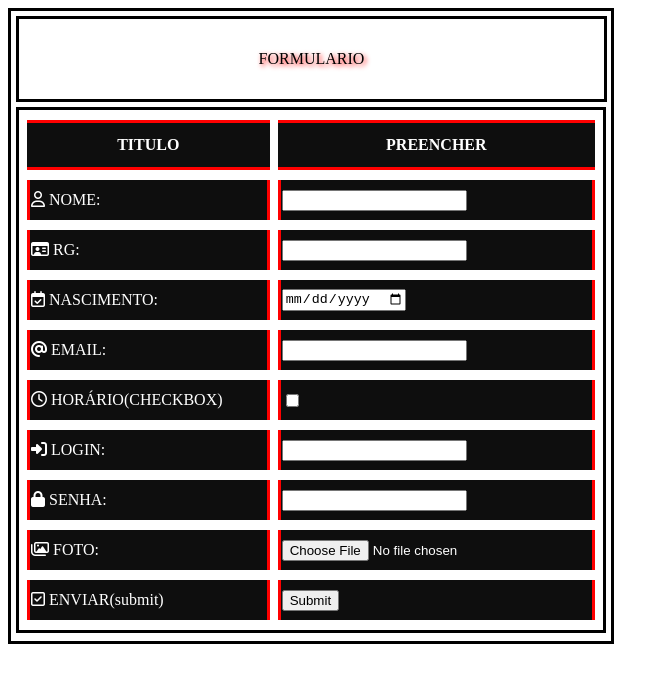
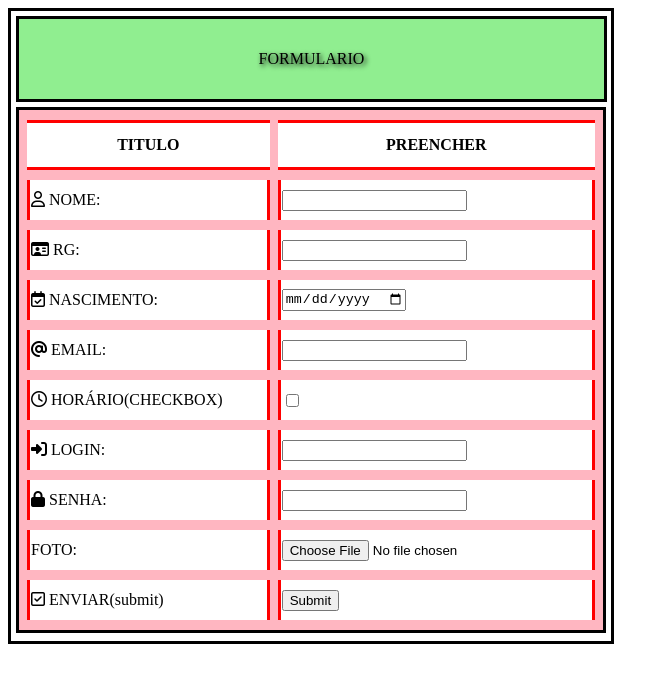
Before and after one commit to gitorress/curso_web_giovanna, a plain HTML site: page Aula 05/fotos/index.html in a window 1280 px wide. Shown: the whole page, without its empty margins (0-669 px from the left). Drawn offline with Linux system fonts and the light colour scheme.

Commit message:
esse esta certo

```diff
--- a/Aula 05/fotos/index.html
+++ b/Aula 05/fotos/index.html
@@ -7,10 +7,9 @@
     <script src="https://kit.fontawesome.com/365168cdc3.js" crossorigin="anonymous"></script>
 
    <!--inicio div principal-->
-   <div style="width: 600px; height: 630px; border: solid 3px black;">
+   <div class="principal">
 
-      <div style="width: 585px; height: 80px; border: solid 3px black; margin: 5px;
-      color: black; text-align: center; line-height: 80px; text-shadow: 2px 2px 5px red;">
+      <div class="formulario">
          FORMULARIO
 
       </div>
@@ -18,52 +17,52 @@
       <form>
          <table>
             <tr>
-               <th style="background-color: rgba(0, 0, 0, 0.945); color:white"> TITULO</th>
-               <th style="background-color: rgba(0, 0, 0, 0.945); color:white">PREENCHER</th>
+               <th > TITULO</th>
+               <th >PREENCHER</th>
             </tr>
             <tr>
-               <td style="background-color: rgba(0, 0, 0, 0.945); color:white"><i class="far fa-user"></i> NOME:</td>
-               <td style="background-color: rgba(0, 0, 0, 0.945); color:white"><input type="text"></td>
+               <td ><i class="far fa-user"></i> NOME:</td>
+               <td ><input type="text"></td>
             </tr>
 
             <tr>
-               <td style="background-color: rgba(0, 0, 0, 0.945); color:white"><i class="far fa-id-card"></i> RG:</td>
-               <td style="background-color: rgba(0, 0, 0, 0.945); color:white"><input type="number"></td>
+               <td ><i class="far fa-id-card"></i> RG:</td>
+               <td ><input type="number"></td>
             </tr>
 
             <tr>
-               <td style="background-color: rgba(0, 0, 0, 0.945); color:white"><i class="far fa-calendar-check"></i> NASCIMENTO:</td>
-               <td style="background-color: rgba(0, 0, 0, 0.945); color:white"><input type="date"></td>
+               <td ><i class="far fa-calendar-check"></i> NASCIMENTO:</td>
+               <td ><input type="date"></td>
             </tr>
 
             <tr>
-               <td style="background-color:rgba(0, 0, 0, 0.945); color:white"><i class="fas fa-at"></i> EMAIL:</td>
-               <td style="background-color: rgba(0, 0, 0, 0.945); color:white"><input type="email"></td>
+               <td><i class="fas fa-at"></i> EMAIL:</td>
+               <td ><input type="email"></td>
             </tr>
 
             <tr>
-               <td style="background-color: rgba(0, 0, 0, 0.945); color:white"><i class="far fa-clock"></i> HORÁRIO(CHECKBOX)</td>
-               <td style="background-color: rgba(0, 0, 0, 0.945); color:white"><input type="checkbox"></td>
+               <td ><i class="far fa-clock"></i> HORÁRIO(CHECKBOX)</td>
+               <td ><input type="checkbox"></td>
             </tr>
 
             <tr>
-               <td style="background-color: rgba(0, 0, 0, 0.945); color:white"><i class="fas fa-sign-in-alt"></i> LOGIN:</td>
-               <td style="background-color: rgba(0, 0, 0, 0.945); color:white"><input type="text"></td>
+               <td ><i class="fas fa-sign-in-alt"></i> LOGIN:</td>
+               <td ><input type="text"></td>
             </tr>
 
             <tr>
-               <td style="background-color: rgba(0, 0, 0, 0.945); color:white"><i class="fas fa-lock"></i> SENHA:</td>
-               <td style="background-color: rgba(0, 0, 0, 0.945); color:white"><input type="password"></td>
+               <td ><i class="fas fa-lock"></i> SENHA:</td>
+               <td ><input type="password"></td>
             </tr>
 
             <tr>
-               <td style="background-color:rgba(0, 0, 0, 0.945); color:white"><i class="far fa-images"></i> FOTO:</td>
-               <td style="background-color: rgba(0, 0, 0, 0.945); color:white"><input type="file"></td>
+               <td ></i> FOTO:</td>
+               <td ><input type="file"></td>
             </tr>
 
             <tr>
-               <td style="background-color: rgba(0, 0, 0, 0.945); color:white"><i class="far fa-check-square"></i> ENVIAR(submit)</td>
-               <td style="background-color: rgba(0, 0, 0, 0.945) ;"><input type="submit"></td>
+               <td ><i class="far fa-check-square"></i> ENVIAR(submit)</td>
+               <td ><input type="submit"></td>
             </tr>
 
 
--- a/Aula 05/fotos/style.css
+++ b/Aula 05/fotos/style.css
@@ -1,9 +1,31 @@
+.principal{
+
+    width: 600px;
+    height: 630px;
+    border: solid 3px black;
+}
+
+.formulario{
+
+    width: 585px;
+     height: 80px;
+     border: solid 3px black;
+     margin: 5px;
+      color: black;
+       text-align: center;
+       line-height: 80px;
+       text-shadow: 2px 2px 5px black;
+    background-color: lightgreen;
+
+}
+
 table{
     width: 590px;
      height: 385px;
      border: solid 3px black;
      border-spacing: 08px 10px;
      margin: 5px;
+     background-color: lightpink;
 }
 
 th{
@@ -11,11 +33,13 @@ th{
     border-bottom: solid 3px red;
     height: 50px;
     margin-top: 10px !important;
+    background-color:  white;
 }
 
 td{
     border-left: solid 3px red;
     border-right: solid 3px red;
     height: 40px;
+    background-color:  white;
 
 }
```
